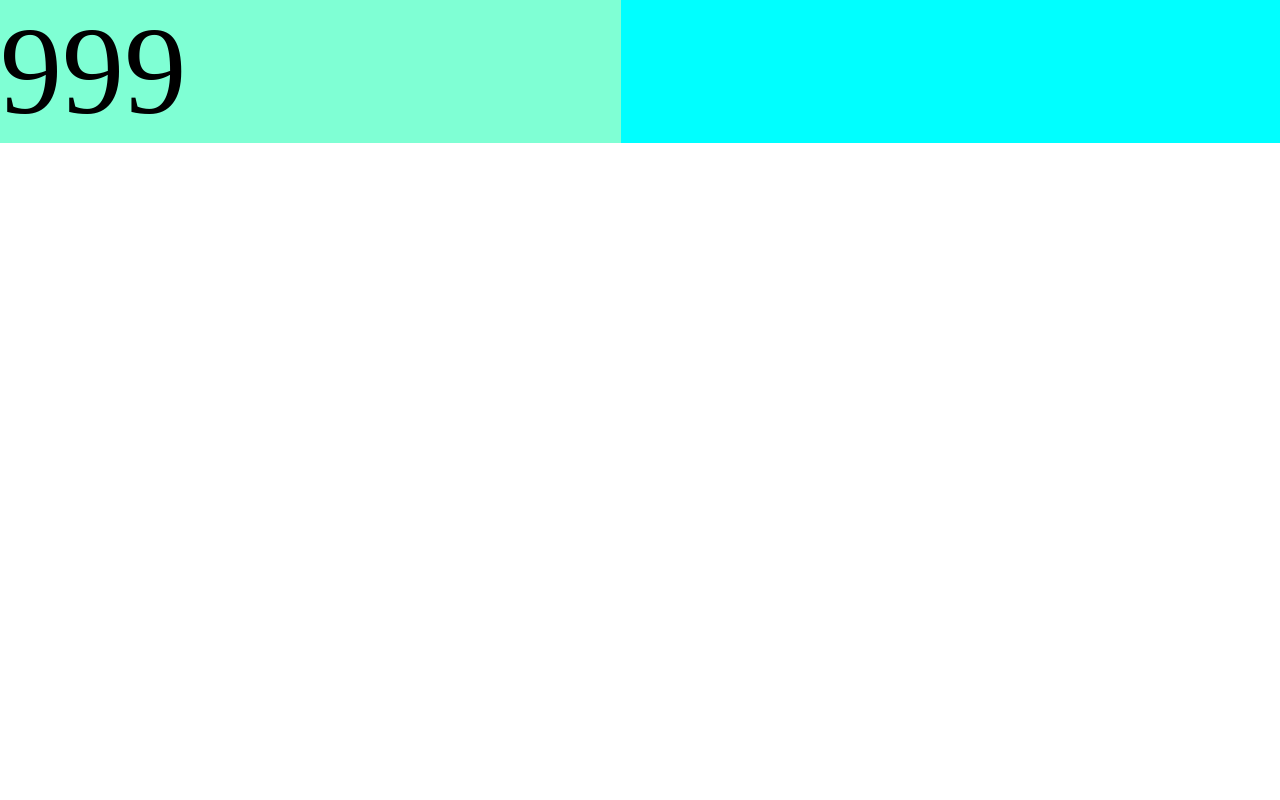
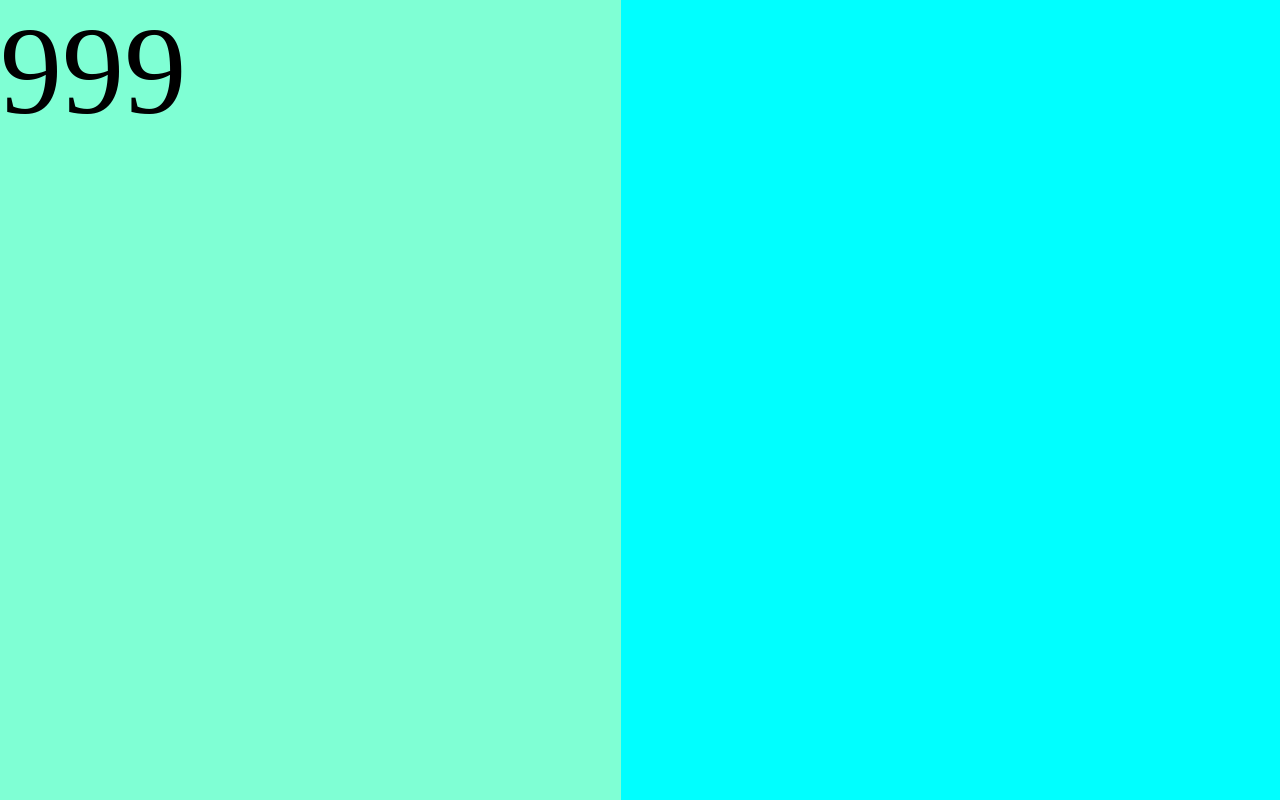
Before and after one commit to cxmf234/cxmf234.github.io, a plain HTML site: page index.html in a window 1280 px wide. Drawn offline with Linux system fonts and the light colour scheme.

Commit message:
Update index.html

```diff
--- a/index.html
+++ b/index.html
@@ -22,7 +22,7 @@
     .test {
         position: relative;
         width: 5rem;
-        height: 100%;
+        height: 800px;
         background-color: aquamarine;
     }
     /* .test {
```
